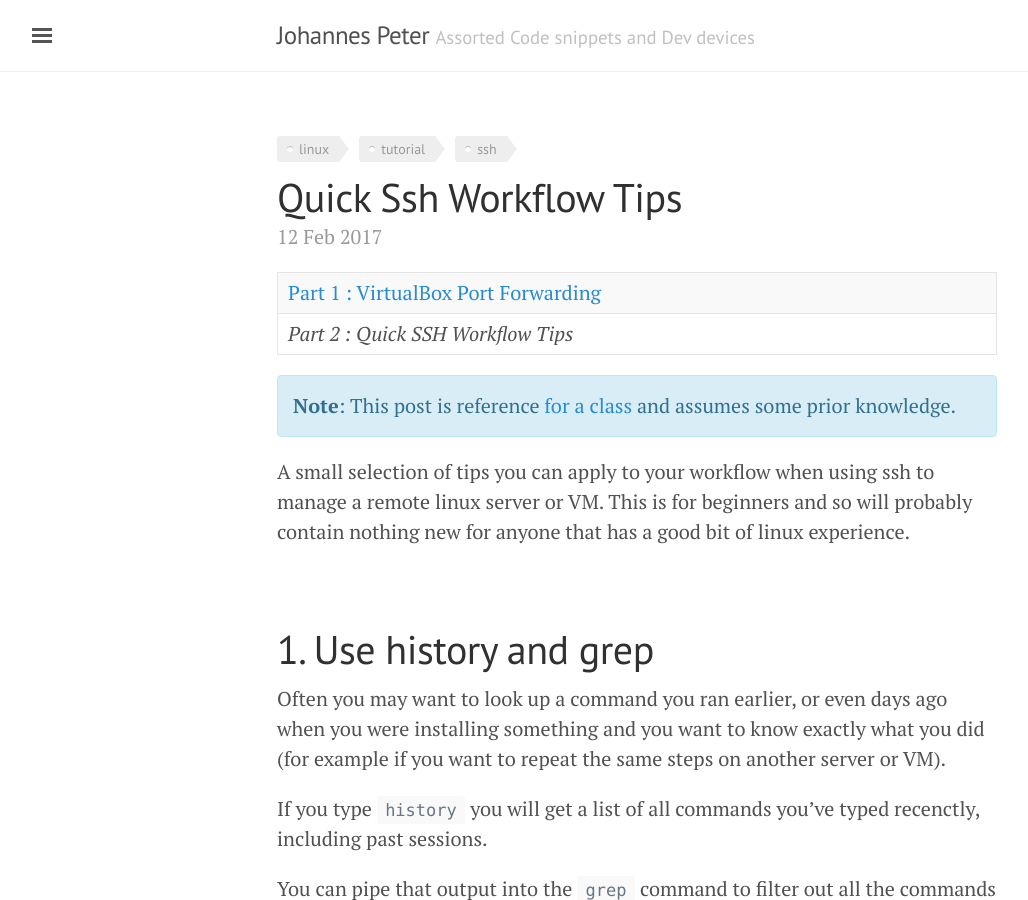
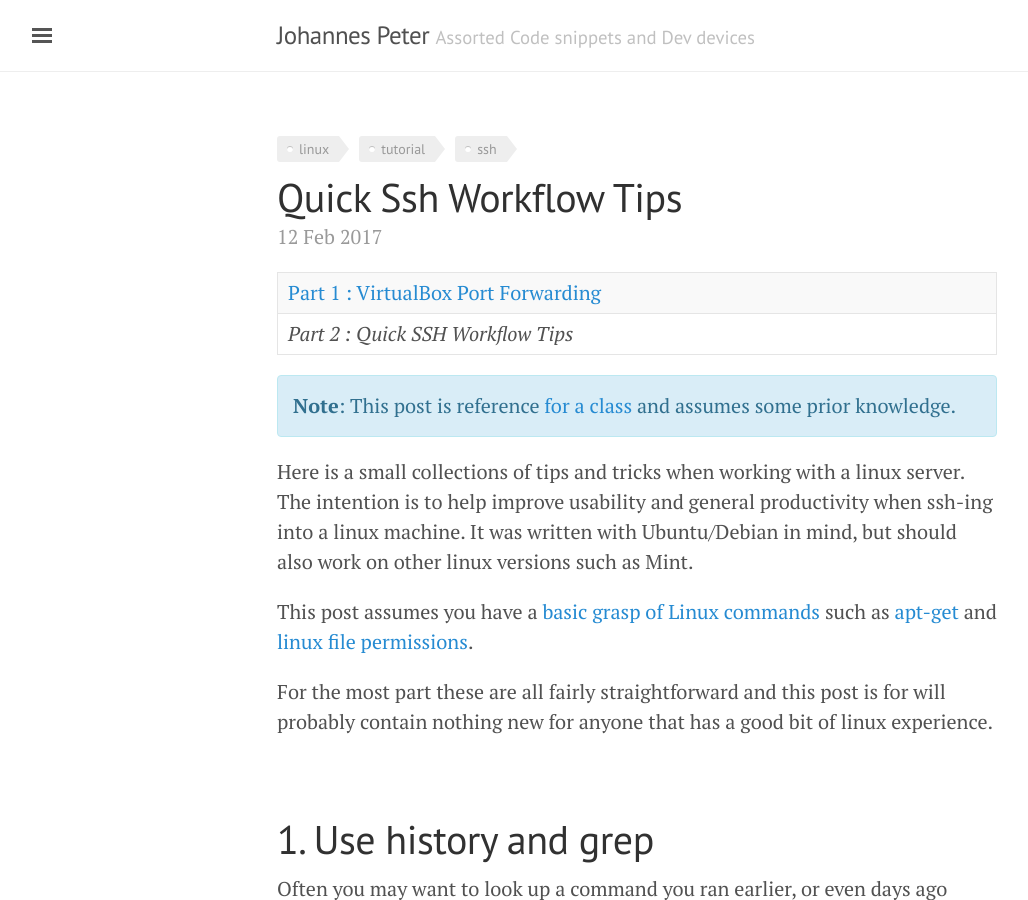
Before and after one commit to JohannesMP/com.johannesmp.blog, a Jekyll site: the page built from _posts/2017-02-12-Quick-SSH-Workflow-tips.md, in a window 1280 px wide and 900 px high. Shown: the whole window, without its empty margins (3-1031 px from the left). Built offline with Jekyll 4.4.1, drawn with Linux system fonts in a browser that asks for light colours; nearby versions of some CDN libraries; comment, search, counter and statistics services are not loaded.

Commit message:
Updated 2017-02-12-Quick-SSH-Workflow-tips.md

```diff
--- a/_posts/2017-02-12-Quick-SSH-Workflow-tips.md
+++ b/_posts/2017-02-12-Quick-SSH-Workflow-tips.md
@@ -16,7 +16,13 @@ note_body: >-
   class](https://www.digipen.edu/coursecatalog/#CS261) and assumes some prior
   knowledge.
 ---
-A small selection of tips you can apply to your workflow when using ssh to manage a remote linux server or VM. This is for beginners and so will probably contain nothing new for anyone that has a good bit of linux experience.
+Here is a small collections of tips and tricks when working with a linux server. The intention is to help improve usability and general productivity when ssh-ing into a linux machine. It was written with Ubuntu/Debian in mind, but should also work on other linux versions such as Mint.
+
+This post assumes you have a [basic grasp of Linux commands](http://linuxcommand.org/learning_the_shell.php) such as [apt-get](https://help.ubuntu.com/community/AptGet/Howto) and [linux file permissions](https://help.ubuntu.com/community/FilePermissions).
+
+For the most part these are all fairly straightforward and this post is for will probably contain nothing new for anyone that has a good bit of linux experience.
+
+<!-- more -->
 
 <br />
 
```
